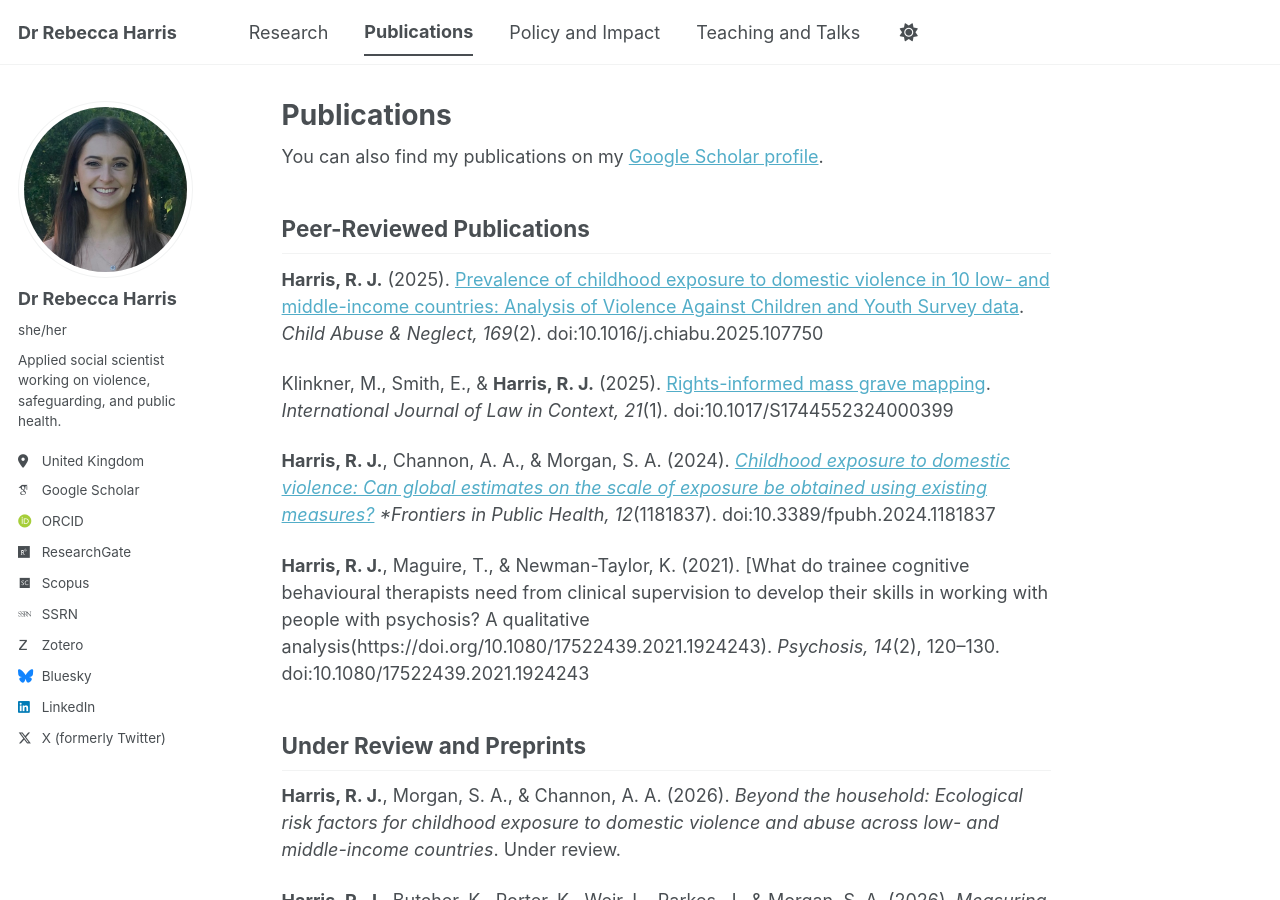
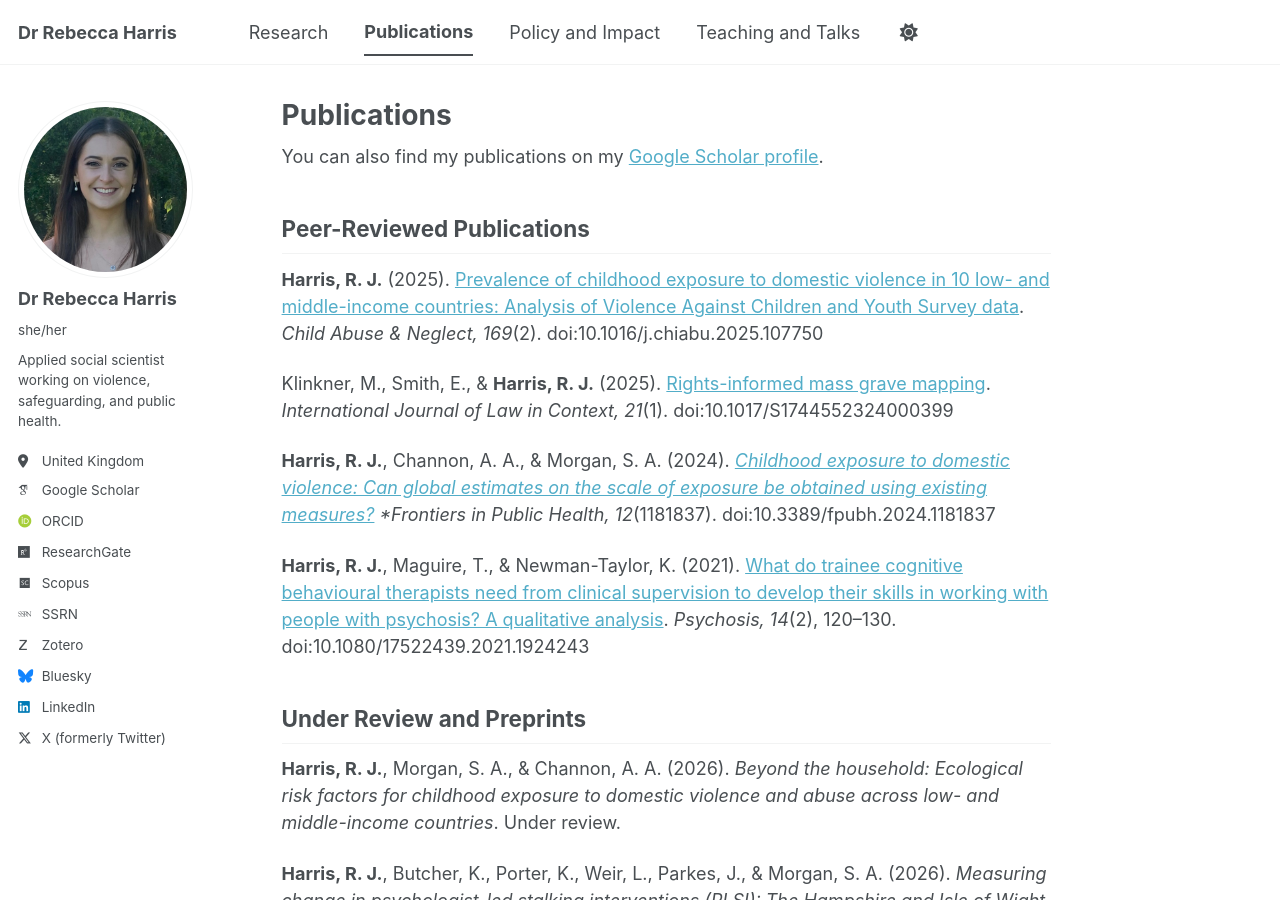
Before and after one commit to DrRebeccaHarris/drrebeccaharris.github.io, a Jekyll site: the page built from _pages/publications.md, in a window 1280 px wide and 900 px high. Built offline with Jekyll 4.4.1, drawn with Linux system fonts in a browser that asks for light colours; some web fonts are replaced; a script bundle is joined from its source files by our own code; library files that are not in the unit come from our copies.

Commit message:
Update publications.md

```diff
--- a/_pages/publications.md
+++ b/_pages/publications.md
@@ -14,7 +14,7 @@ Klinkner, M., Smith, E., & **Harris, R. J.** (2025). [Rights-informed mass grave
 
 **Harris, R. J.**, Channon, A. A., & Morgan, S. A. (2024). *[Childhood exposure to domestic violence: Can global estimates on the scale of exposure be obtained using existing measures?](https://doi.org/10.3389/fpubh.2024.1181837) *Frontiers in Public Health, 12*(1181837). doi:10.3389/fpubh.2024.1181837
 
-**Harris, R. J.**, Maguire, T., & Newman-Taylor, K. (2021). [What do trainee cognitive behavioural therapists need from clinical supervision to develop their skills in working with people with psychosis? A qualitative analysis(https://doi.org/10.1080/17522439.2021.1924243). *Psychosis, 14*(2), 120–130. doi:10.1080/17522439.2021.1924243
+**Harris, R. J.**, Maguire, T., & Newman-Taylor, K. (2021). [What do trainee cognitive behavioural therapists need from clinical supervision to develop their skills in working with people with psychosis? A qualitative analysis](https://doi.org/10.1080/17522439.2021.1924243). *Psychosis, 14*(2), 120–130. doi:10.1080/17522439.2021.1924243
 
 ## Under Review and Preprints
 
```
